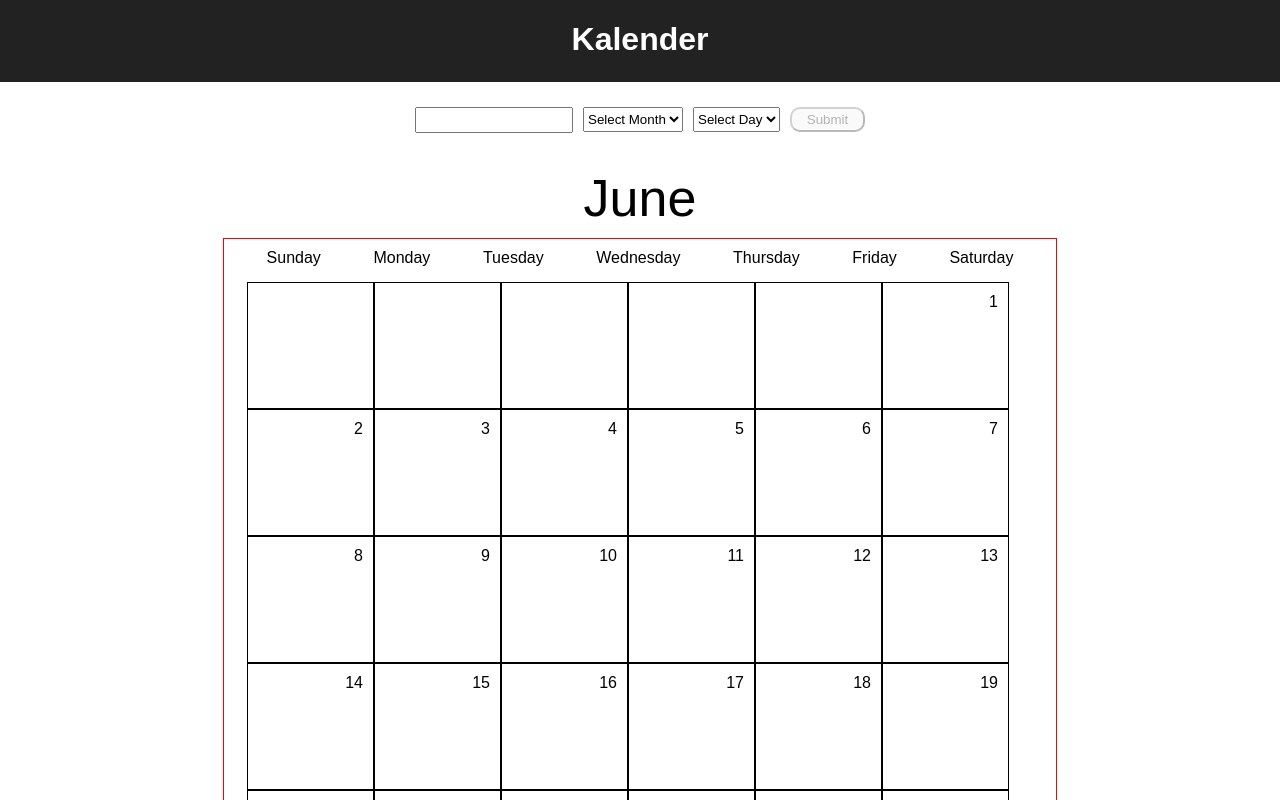
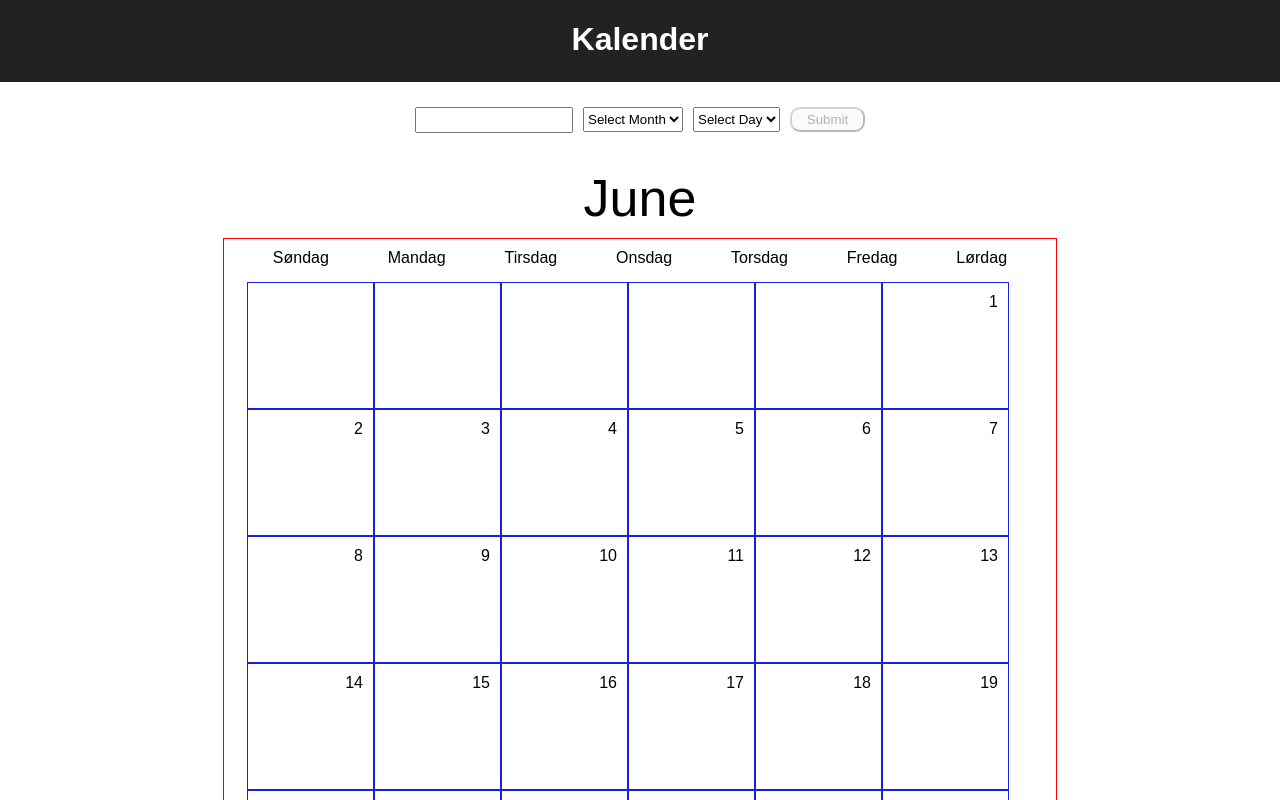
Before and after one commit to patrickjneel/Kalender, a React (Create React App) app: page / in a window 1280 px wide. Shown: the top 800 px of the page. Built offline with nearby package versions, Linux system fonts and the light colour scheme.

Commit message:
updated days and colors

```diff
--- a/src/components/InputArea.js
+++ b/src/components/InputArea.js
@@ -27,12 +27,6 @@ class InputArea extends Component {
     console.log(event.target.value)
     this.setState({ [event.target.name]: event.target.value })
   }
-
-  // handleErrors = (event) => {
-  //   if(event.target.name !== '') {
-  //     event.target.name = true
-  //   }
-  // }
 
   handleEvent = () => {
     this.props.handleEvents(this.state)
--- a/src/components/Months.js
+++ b/src/components/Months.js
@@ -35,13 +35,13 @@ class Month extends Component {
         <span className="current-month">June</span>
         <div className="calendar-body">
         <div className="weekdays">
-          <span className="days">Sunday</span>
-          <span className="days">Monday</span>
-          <span className="days">Tuesday</span>
-          <span className="days">Wednesday</span>
-          <span className="days">Thursday</span>
-          <span className="days">Friday</span>
-          <span className="days">Saturday</span>
+          <span className="days">Søndag</span>
+          <span className="days">Mandag</span>
+          <span className="days">Tirsdag</span>
+          <span className="days">Onsdag</span>
+          <span className="days">Torsdag</span>
+          <span className="days">Fredag</span>
+          <span className="days">Lørdag</span>
         </div>
         <div className="dates">
           {this.daysShown()}
--- a/src/components/months.css
+++ b/src/components/months.css
@@ -26,7 +26,7 @@
 }
 
 .days-month {
-  border: 1px solid black;
+  border: 1px solid #1b1fe1;
   height: 125px;
   text-align: center;
   width: 125px;
```
